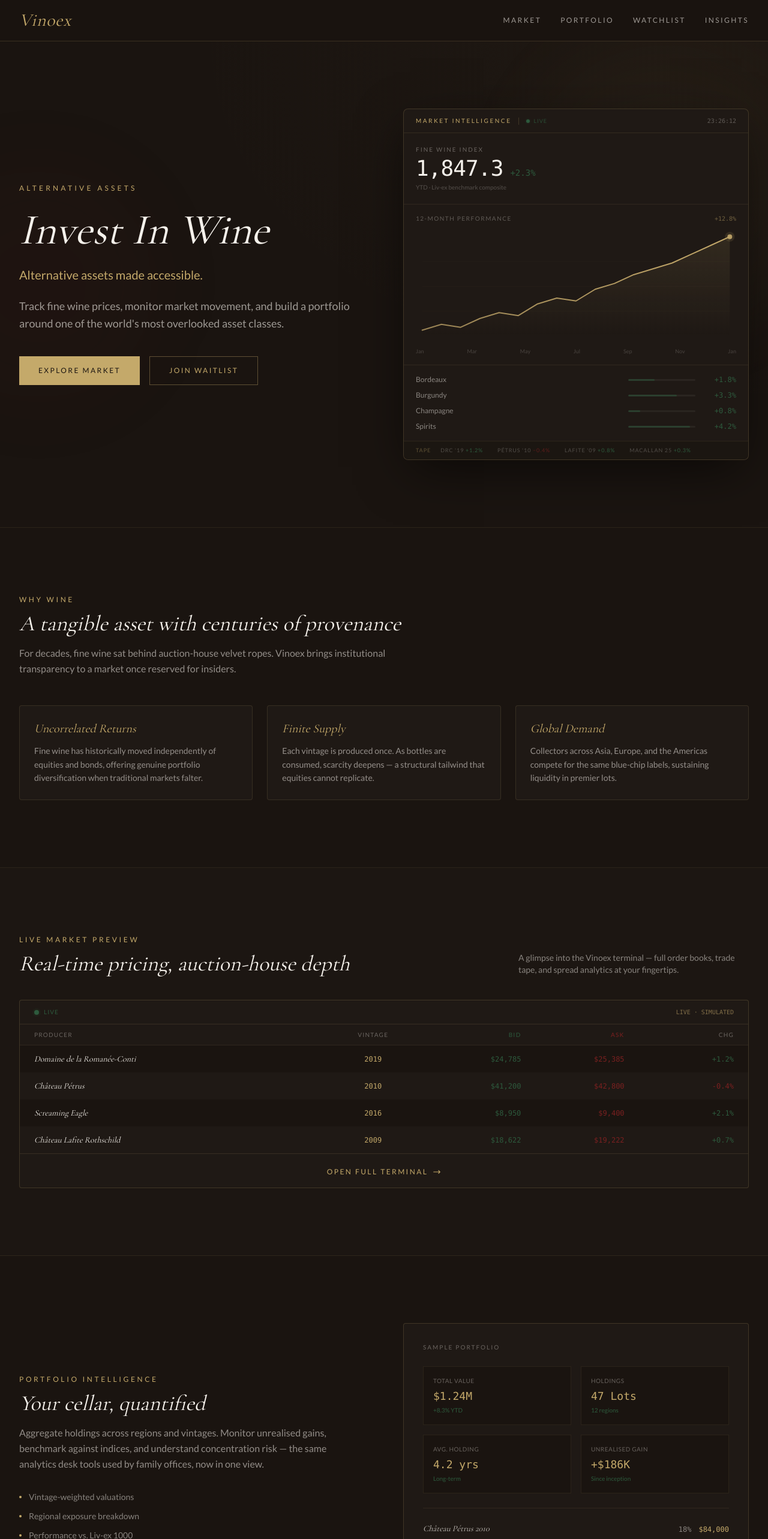
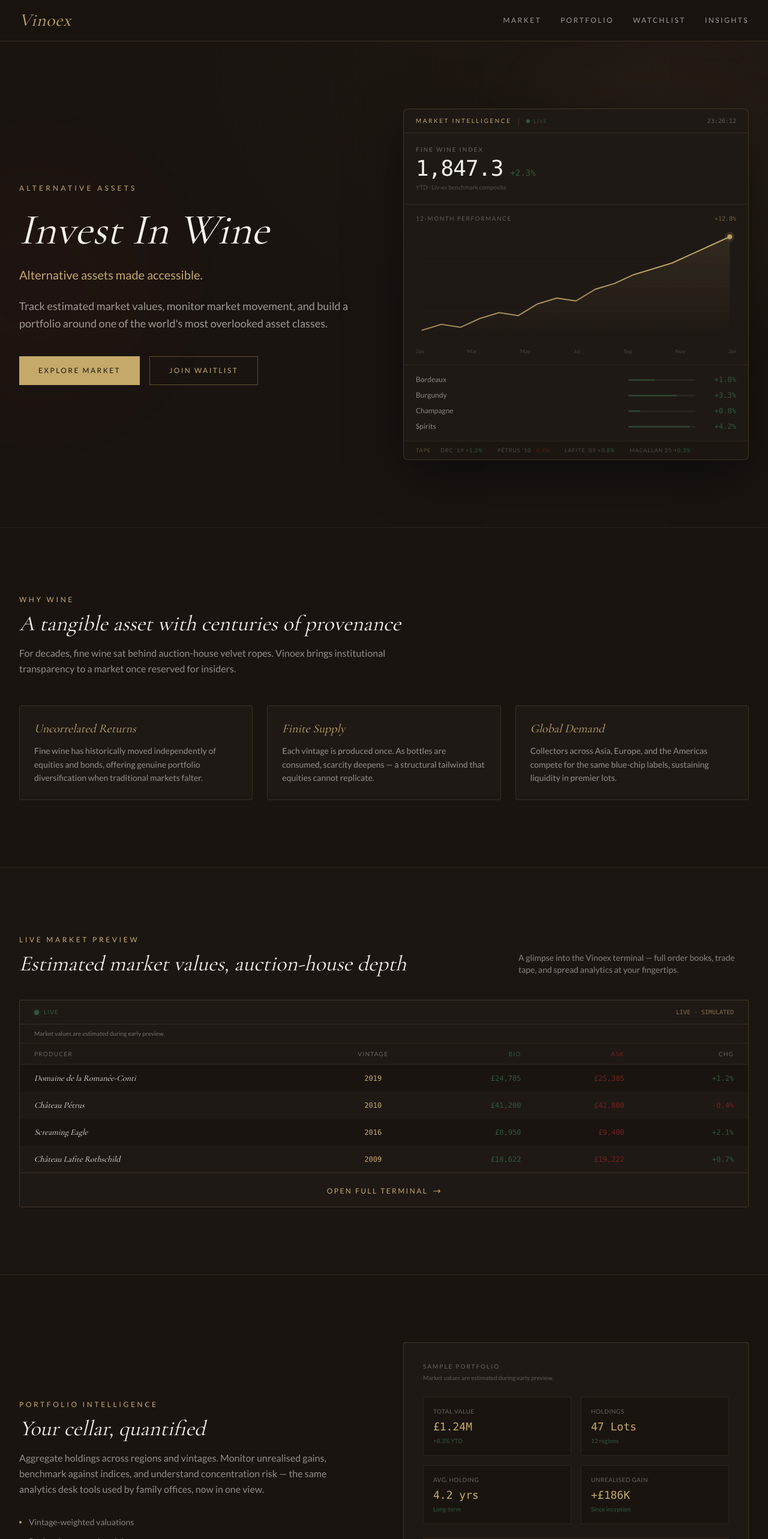
Before and after one commit to Vinoexco/vinoex, a Next.js app: page / in a window 1280 px wide. Shown: the top 2566 px of the page at 60% size. Built offline with nearby package versions, Linux system fonts and the light colour scheme.

Commit message:
Use GBP market pricing

```diff
--- a/src/app/layout.tsx
+++ b/src/app/layout.tsx
@@ -17,7 +17,7 @@ const cormorant = Cormorant_Garamond({
 
 export const metadata: Metadata = {
   title: "Vinoex — Invest In Wine",
-  description: "Track fine wine prices, monitor market movement, and build a portfolio around one of the world's most overlooked asset classes.",
+  description: "Track estimated market values, monitor market movement, and build a portfolio around one of the world's most overlooked asset classes.",
 };
 
 export default function RootLayout({
--- a/src/app/market/page.tsx
+++ b/src/app/market/page.tsx
@@ -1,6 +1,7 @@
 "use client";
 
 import { useEffect, useState, useCallback } from "react";
+import { EARLY_PREVIEW_MARKET_NOTE, formatMarketValue } from "@/lib/format-currency";
 
 type OrderRow = {
   id: string;
@@ -38,10 +39,6 @@ const INITIAL_ORDERS: OrderRow[] = [
   { id: "11", producer: "Château Margaux", vintage: 2015, format: "12×750ml", bid: 9800, ask: 10200, lastTrade: 10000, change: -0.6 },
   { id: "12", producer: "Sassicaia", vintage: 2016, format: "6×750ml", bid: 3400, ask: 3700, lastTrade: 3550, change: 1.4 },
 ];
-
-function formatPrice(n: number) {
-  return n.toLocaleString("en-US", { style: "currency", currency: "USD", maximumFractionDigits: 0 });
-}
 
 function formatChange(n: number) {
   const sign = n > 0 ? "+" : "";
@@ -153,7 +150,7 @@ export default function MarketPage() {
       <div className="grid grid-cols-2 gap-px border-b border-[#c4a96a]/10 bg-[#c4a96a]/10 sm:grid-cols-4">
         {[
           { label: "Active Lots", value: orders.length.toString() },
-          { label: "Session Volume", value: formatPrice(totalVolume) },
+          { label: "Session Volume", value: formatMarketValue(totalVolume) },
           { label: "Avg Spread", value: "3.2%" },
           { label: "Trades Today", value: "847" },
         ].map((stat) => (
@@ -170,6 +167,7 @@ export default function MarketPage() {
             <div>
               <h2 className="text-xs uppercase tracking-[0.3em] text-[#c4a96a]">Order Book</h2>
               <p className="mt-1 text-sm text-[#f5f1eb]/50">Live bids &amp; asks across primary markets</p>
+              <p className="mt-1 text-[10px] text-[#f5f1eb]/35">{EARLY_PREVIEW_MARKET_NOTE}</p>
             </div>
             <div className="flex gap-3 text-[10px] uppercase tracking-widest">
               <span className="flex items-center gap-1.5 text-[#2d5a3d]">
@@ -215,13 +213,13 @@ export default function MarketPage() {
                       </td>
                       <td className="px-3 py-3 text-center font-mono text-[#c4a96a]">{row.vintage}</td>
                       <td className="px-3 py-3 text-center text-xs text-[#f5f1eb]/60">{row.format}</td>
-                      <td className="px-3 py-3 text-right font-mono text-[#2d5a3d]">{formatPrice(row.bid)}</td>
-                      <td className="px-3 py-3 text-right font-mono text-[#7a2020]">{formatPrice(row.ask)}</td>
+                      <td className="px-3 py-3 text-right font-mono text-[#2d5a3d]">{formatMarketValue(row.bid)}</td>
+                      <td className="px-3 py-3 text-right font-mono text-[#7a2020]">{formatMarketValue(row.ask)}</td>
                       <td className="px-3 py-3 text-right font-mono text-xs text-[#f5f1eb]/50">
-                        {formatPrice(spread)}
+                        {formatMarketValue(spread)}
                         <span className="ml-1 text-[#f5f1eb]/30">({spreadPct}%)</span>
                       </td>
-                      <td className="px-3 py-3 text-right font-mono text-[#f5f1eb]">{formatPrice(row.lastTrade)}</td>
+                      <td className="px-3 py-3 text-right font-mono text-[#f5f1eb]">{formatMarketValue(row.lastTrade)}</td>
                       <td className={`px-4 py-3 text-right font-mono text-xs ${
                         isUp ? "text-[#2d5a3d]" : isDown ? "text-[#7a2020]" : "text-[#f5f1eb]/40"
                       }`}>
@@ -239,6 +237,7 @@ export default function MarketPage() {
           <div className="border-b border-[#c4a96a]/15 px-4 py-4">
             <h2 className="text-xs uppercase tracking-[0.3em] text-[#c4a96a]">Trade Tape</h2>
             <p className="mt-1 text-[10px] text-[#f5f1eb]/40">Recent executions</p>
+            <p className="mt-1 text-[10px] text-[#f5f1eb]/30">{EARLY_PREVIEW_MARKET_NOTE}</p>
           </div>
 
           <div className="overflow-auto lg:max-h-[calc(100vh-200px)]">
@@ -273,7 +272,7 @@ export default function MarketPage() {
                       trade.side === "bid" ? "text-[#2d5a3d]" : "text-[#7a2020]"
                     }`}
                   >
-                    {formatPrice(trade.price)}
+                    {formatMarketValue(trade.price)}
                   </span>
                 </div>
               </div>
--- a/src/app/page.tsx
+++ b/src/app/page.tsx
@@ -3,6 +3,7 @@ import SiteHeader from "@/components/SiteHeader";
 import HeroMarketPanel from "@/components/HeroMarketPanel";
 import MarketPreview from "@/components/MarketPreview";
 import WaitlistForm from "@/components/WaitlistForm";
+import { EARLY_PREVIEW_MARKET_NOTE } from "@/lib/format-currency";
 
 const WHY_WINE = [
   {
@@ -20,14 +21,14 @@ const WHY_WINE = [
 ];
 
 const PORTFOLIO_FEATURES = [
-  { label: "Total Value", value: "$1.24M", sub: "+8.3% YTD" },
+  { label: "Total Value", value: "£1.24M", sub: "+8.3% YTD" },
   { label: "Holdings", value: "47 Lots", sub: "12 regions" },
   { label: "Avg. Holding", value: "4.2 yrs", sub: "Long-term" },
-  { label: "Unrealised Gain", value: "+$186K", sub: "Since inception" },
+  { label: "Unrealised Gain", value: "+£186K", sub: "Since inception" },
 ];
 
 const STEPS = [
-  { step: "01", title: "Discover", body: "Browse live order books across Bordeaux, Burgundy, Napa, and spirits — with institutional-grade pricing data." },
+  { step: "01", title: "Discover", body: "Browse live order books across Bordeaux, Burgundy, Napa, and spirits — with institutional-grade estimated market value data." },
   { step: "02", title: "Analyse", body: "Track vintage performance, monitor spreads, and build watchlists around producers that match your thesis." },
   { step: "03", title: "Allocate", body: "Construct a diversified cellar portfolio with the same rigour you apply to any alternative asset class." },
   { step: "04", title: "Monitor", body: "Receive real-time valuations, trade alerts, and portfolio intelligence as markets move." },
@@ -57,7 +58,7 @@ export default function HomePage() {
               Alternative assets made accessible.
             </p>
             <p className="mt-6 max-w-xl text-base leading-relaxed text-[#f5f1eb]/60 sm:text-lg">
-              Track fine wine prices, monitor market movement, and build a portfolio
+              Track estimated market values, monitor market movement, and build a portfolio
               around one of the world&apos;s most overlooked asset classes.
             </p>
             <div className="mt-10 flex flex-col gap-4 sm:flex-row sm:items-center">
@@ -118,7 +119,7 @@ export default function HomePage() {
             <div>
               <h2 className="text-xs uppercase tracking-[0.3em] text-[#c4a96a]">Live Market Preview</h2>
               <p className="font-wine mt-3 text-3xl text-[#f5f1eb] sm:text-4xl">
-                Real-time pricing, auction-house depth
+                Estimated market values, auction-house depth
               </p>
             </div>
             <p className="max-w-sm text-sm text-[#f5f1eb]/50">
@@ -156,6 +157,7 @@ export default function HomePage() {
 
             <div className="rounded border border-[#c4a96a]/20 bg-[#1f1915] p-6 sm:p-8">
               <p className="text-[10px] uppercase tracking-[0.2em] text-[#f5f1eb]/35">Sample Portfolio</p>
+              <p className="mt-1 text-[10px] text-[#f5f1eb]/30">{EARLY_PREVIEW_MARKET_NOTE}</p>
               <div className="mt-6 grid grid-cols-2 gap-4">
                 {PORTFOLIO_FEATURES.map((feat) => (
                   <div key={feat.label} className="border border-[#c4a96a]/10 bg-[#1a1410] p-4">
@@ -167,9 +169,9 @@ export default function HomePage() {
               </div>
               <div className="mt-6 space-y-3 border-t border-[#c4a96a]/10 pt-6">
                 {[
-                  { name: "Château Pétrus 2010", pct: "18%", value: "$84,000" },
-                  { name: "DRC Romanée-Conti 2019", pct: "14%", value: "$65,200" },
-                  { name: "Screaming Eagle 2016", pct: "9%", value: "$41,800" },
+                  { name: "Château Pétrus 2010", pct: "18%", value: "£84,000" },
+                  { name: "DRC Romanée-Conti 2019", pct: "14%", value: "£65,200" },
+                  { name: "Screaming Eagle 2016", pct: "9%", value: "£41,800" },
                 ].map((holding) => (
                   <div key={holding.name} className="flex items-center justify-between text-sm">
                     <span className="font-wine text-[#f5f1eb]/80">{holding.name}</span>
--- a/src/components/MarketPreview.tsx
+++ b/src/components/MarketPreview.tsx
@@ -2,6 +2,7 @@
 
 import Link from "next/link";
 import { useEffect, useState } from "react";
+import { EARLY_PREVIEW_MARKET_NOTE, formatMarketValue } from "@/lib/format-currency";
 
 const PREVIEW_ROWS = [
   { producer: "Domaine de la Romanée-Conti", vintage: 2019, bid: 24800, ask: 25400, change: 1.2 },
@@ -9,10 +10,6 @@ const PREVIEW_ROWS = [
   { producer: "Screaming Eagle", vintage: 2016, bid: 8950, ask: 9400, change: 2.1 },
   { producer: "Château Lafite Rothschild", vintage: 2009, bid: 18600, ask: 19200, change: 0.8 },
 ];
-
-function formatPrice(n: number) {
-  return n.toLocaleString("en-US", { style: "currency", currency: "USD", maximumFractionDigits: 0 });
-}
 
 export default function MarketPreview() {
   const [rows, setRows] = useState(PREVIEW_ROWS);
@@ -51,6 +48,10 @@ export default function MarketPreview() {
         <span className="font-mono text-[10px] text-[#c4a96a]/60">LIVE · SIMULATED</span>
       </div>
 
+      <p className="border-b border-[#c4a96a]/10 px-4 py-2 text-[10px] text-[#f5f1eb]/40 sm:px-6">
+        {EARLY_PREVIEW_MARKET_NOTE}
+      </p>
+
       <div className="overflow-x-auto">
         <table className="w-full min-w-[480px] text-sm">
           <thead>
@@ -72,8 +73,8 @@ export default function MarketPreview() {
                     <span className="font-wine text-sm text-[#f5f1eb]">{row.producer}</span>
                   </td>
                   <td className="px-3 py-3 text-center font-mono text-xs text-[#c4a96a]">{row.vintage}</td>
-                  <td className="px-3 py-3 text-right font-mono text-xs text-[#2d5a3d]">{formatPrice(row.bid)}</td>
-                  <td className="px-3 py-3 text-right font-mono text-xs text-[#7a2020]">{formatPrice(row.ask)}</td>
+                  <td className="px-3 py-3 text-right font-mono text-xs text-[#2d5a3d]">{formatMarketValue(row.bid)}</td>
+                  <td className="px-3 py-3 text-right font-mono text-xs text-[#7a2020]">{formatMarketValue(row.ask)}</td>
                   <td className={`px-4 py-3 text-right font-mono text-xs sm:px-6 ${
                     isUp ? "text-[#2d5a3d]" : isDown ? "text-[#7a2020]" : "text-[#f5f1eb]/40"
                   }`}>
--- /dev/null
+++ b/src/lib/format-currency.ts
@@ -0,0 +1,10 @@
+export function formatMarketValue(n: number) {
+  return n.toLocaleString("en-GB", {
+    style: "currency",
+    currency: "GBP",
+    maximumFractionDigits: 0,
+  });
+}
+
+export const EARLY_PREVIEW_MARKET_NOTE =
+  "Market values are estimated during early preview.";
```
